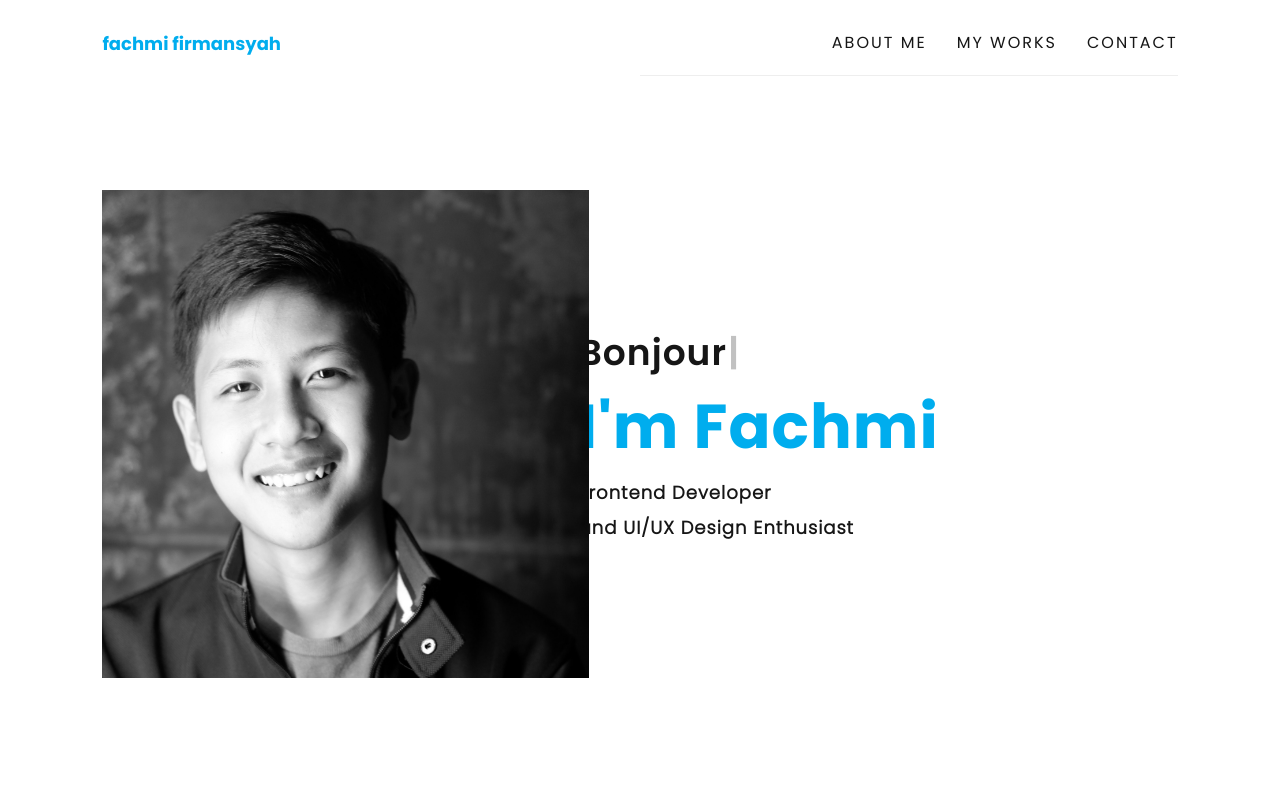
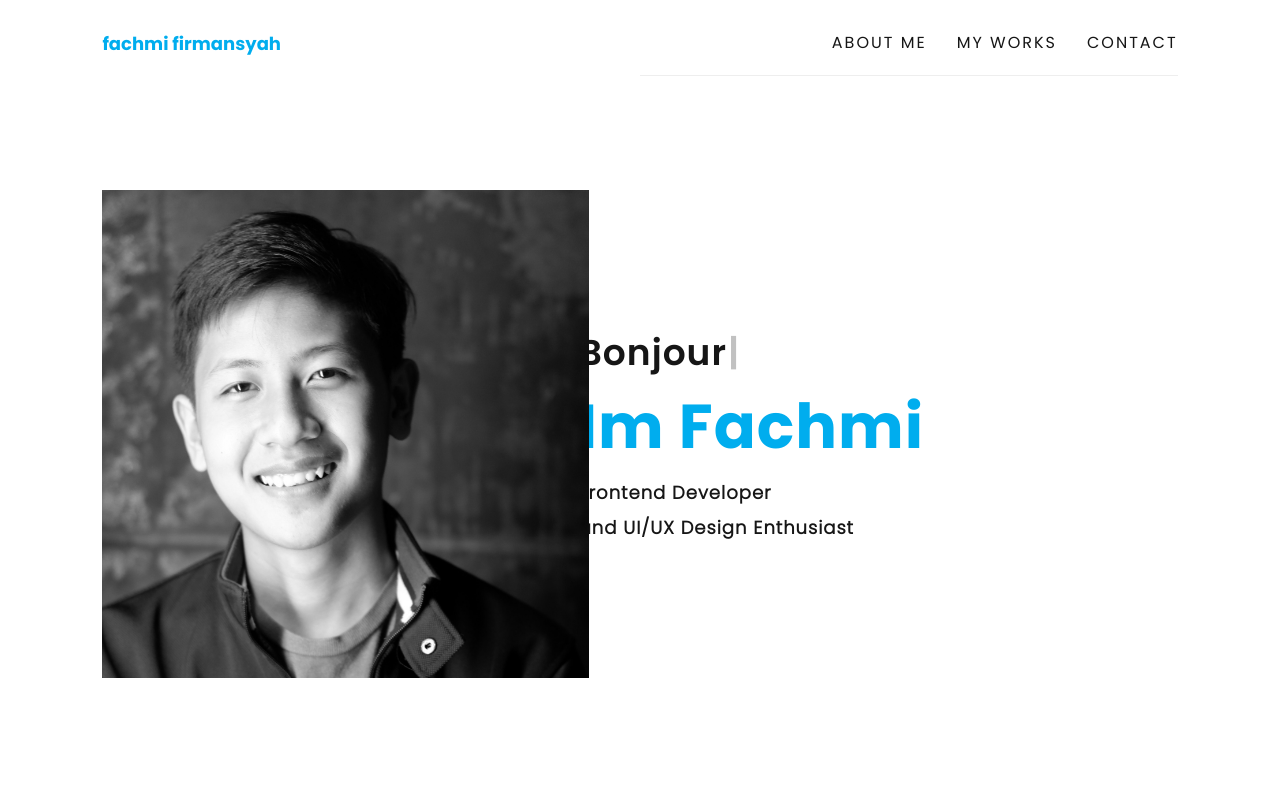
Before and after one commit to firmansyahfachmi/firmansyahfachmi.github.io, a website: page src/index.html in a window 1280 px wide. Shown: the top 799 px of the page. Drawn offline with nearby package versions, Linux system fonts and the light colour scheme; files that its build step writes are made by us from their sources; files whose address does not match are found by name.

Commit message:
Update index.html

```diff
--- a/src/index.html
+++ b/src/index.html
@@ -33,7 +33,7 @@
       <div class="sect-1__right-side">
         <h2 class="sect-1-title" data-aos="fade-left">
           <span class="hello">Hello</span><br />
-          <span class="myName">I'm Fachmi</span><br />
+          <span class="myName">Im Fachmi</span><br />
           <span class="as"
             >Frontend Developer <br />and UI/UX Design Enthusiast</span
           >
```
